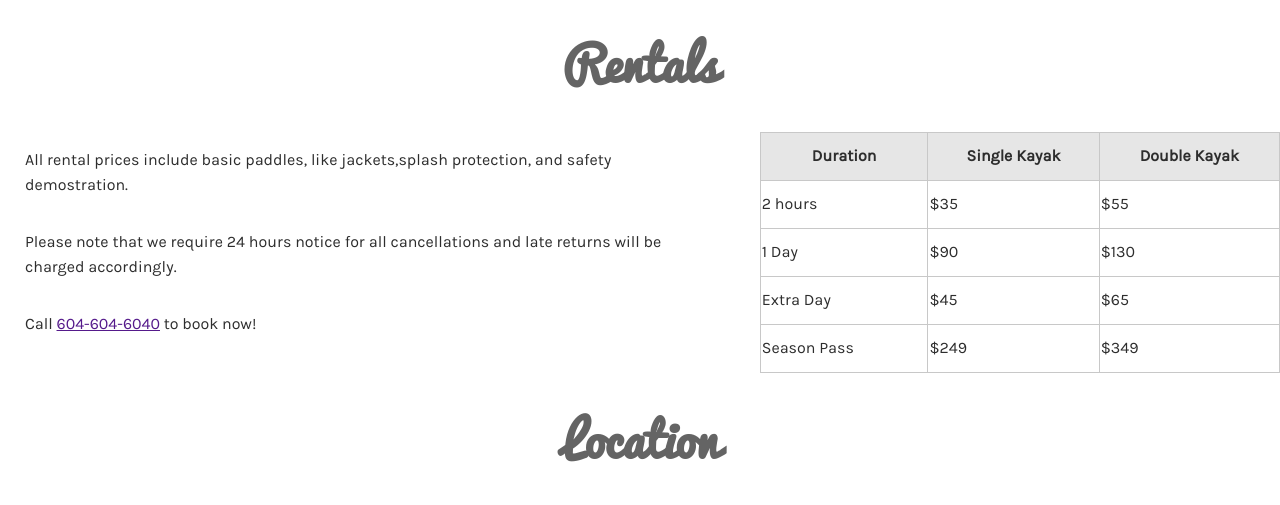
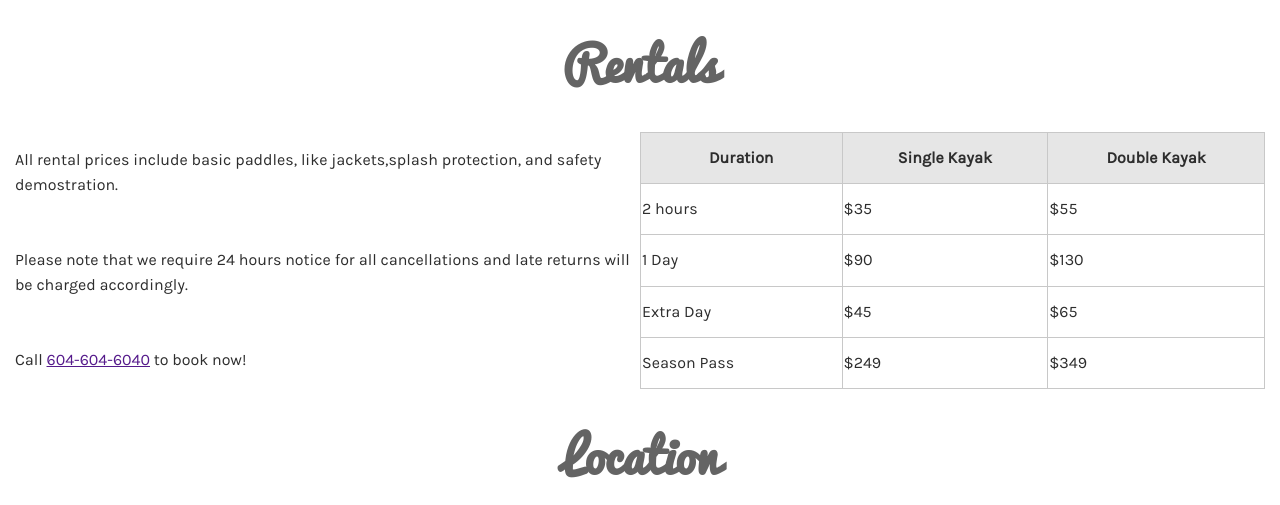
Before and after one commit to illisan/First-Website-Vanilla-HTML-CSS, a plain HTML site: page index.html in a window 1280 px wide. Shown: the part 1020-1525 px from the top of the page. Drawn offline with Linux system fonts and the light colour scheme.

Commit message:
rentals article spacing commit

```diff
--- a/style.css
+++ b/style.css
@@ -622,24 +622,21 @@ article img {
 .rentals-items-parent {
   display: flex;
   justify-content: space-between;
+  margin: 0 15px;
 }
 
 .rentals-text {
-  display: flex;
-  flex-direction: column;
-  line-height: .3px;
+  width: 50%;
 }
 
 .rentals-copy {
   text-align: left;
-  margin-left: 25px;
-  margin-right: 60px;
   line-height: 25px;
 }
 
 
 table {
-  width: 600px;
+  width: 50%;
 }
 
 table, tr, th, td {
```
